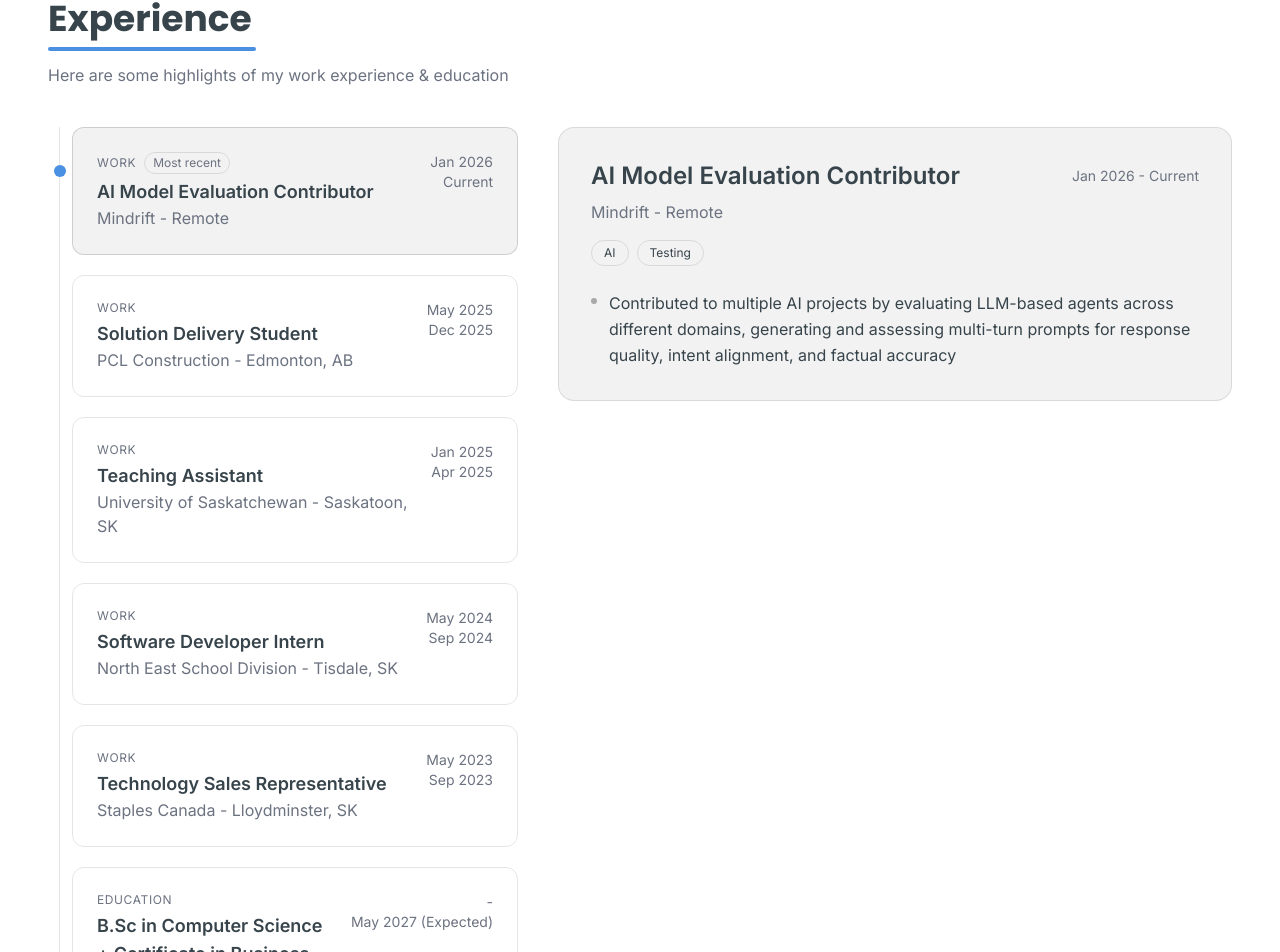
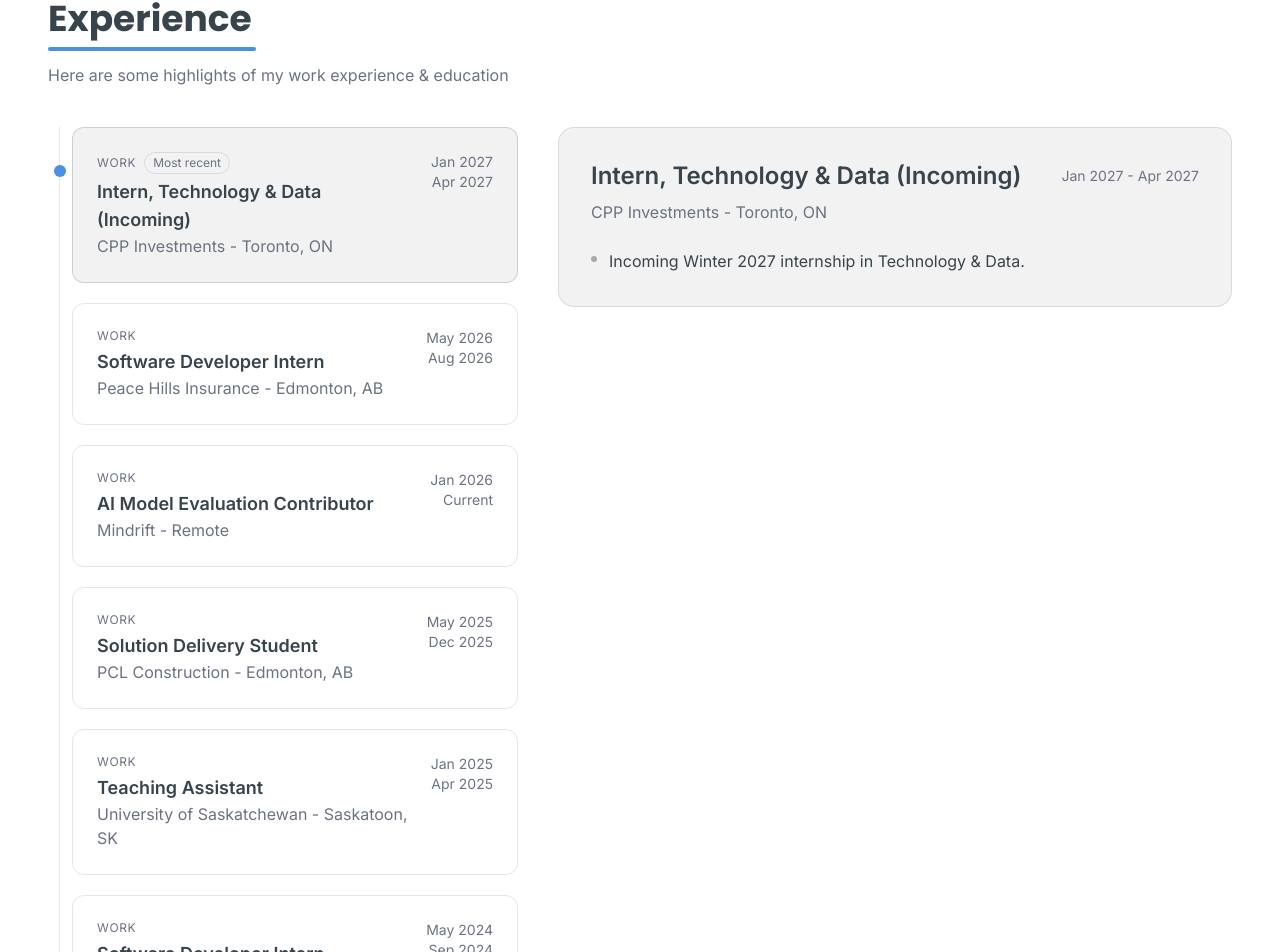
Before and after one commit to lecegues/lecegues-website, a Next.js app in the folder client/: page / in a window 1280 px wide. Shown: the part 785-1737 px from the top of the page. Built offline with nearby package versions, Linux system fonts and the light colour scheme.

Commit message:
Add latest experience entries

```diff
--- a/client/app/components/ExperienceSection.jsx
+++ b/client/app/components/ExperienceSection.jsx
@@ -6,6 +6,32 @@ import { motion, AnimatePresence, useInView } from "framer-motion";
 const ExperienceSection = () => {
   const items = useMemo(
     () => [
+      {
+        id: "cpp-2027",
+        type: "Work",
+        title: "Intern, Technology & Data (Incoming)",
+        org: "CPP Investments",
+        location: "Toronto, ON",
+        start: "Jan 2027",
+        end: "Apr 2027",
+        tags: [],
+        bullets: ["Incoming Winter 2027 internship in Technology & Data."],
+      },
+      {
+        id: "phi-2026",
+        type: "Work",
+        title: "Software Developer Intern",
+        org: "Peace Hills Insurance",
+        location: "Edmonton, AB",
+        start: "May 2026",
+        end: "Aug 2026",
+        tags: ["AI RAG", "AWS", "Python", "Java"],
+        bullets: [
+          "Implementing regulatory Guidewire updates in Java, ensuring system compliance for 1,000+ brokers",
+          "Building a RAG-based AI assistant on AWS Bedrock for scalable enterprise search across Sharepoint and Teams",
+          "Developing an internal AI coding assistant using hosted LLMs and enterprise code retrieval for developers",
+        ],
+      },
       {
         id: "mindrift-2026",
         type: "Work",
```
